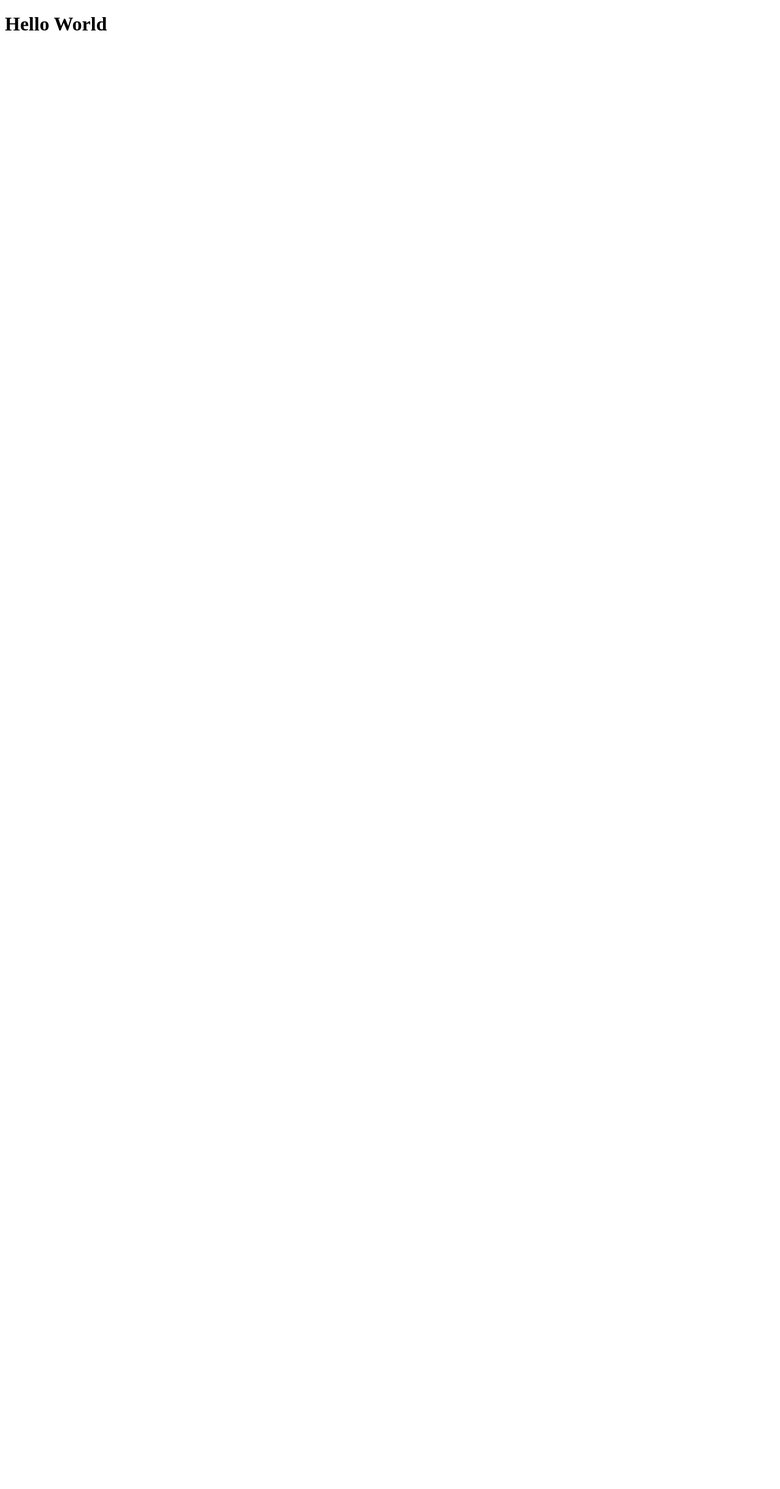
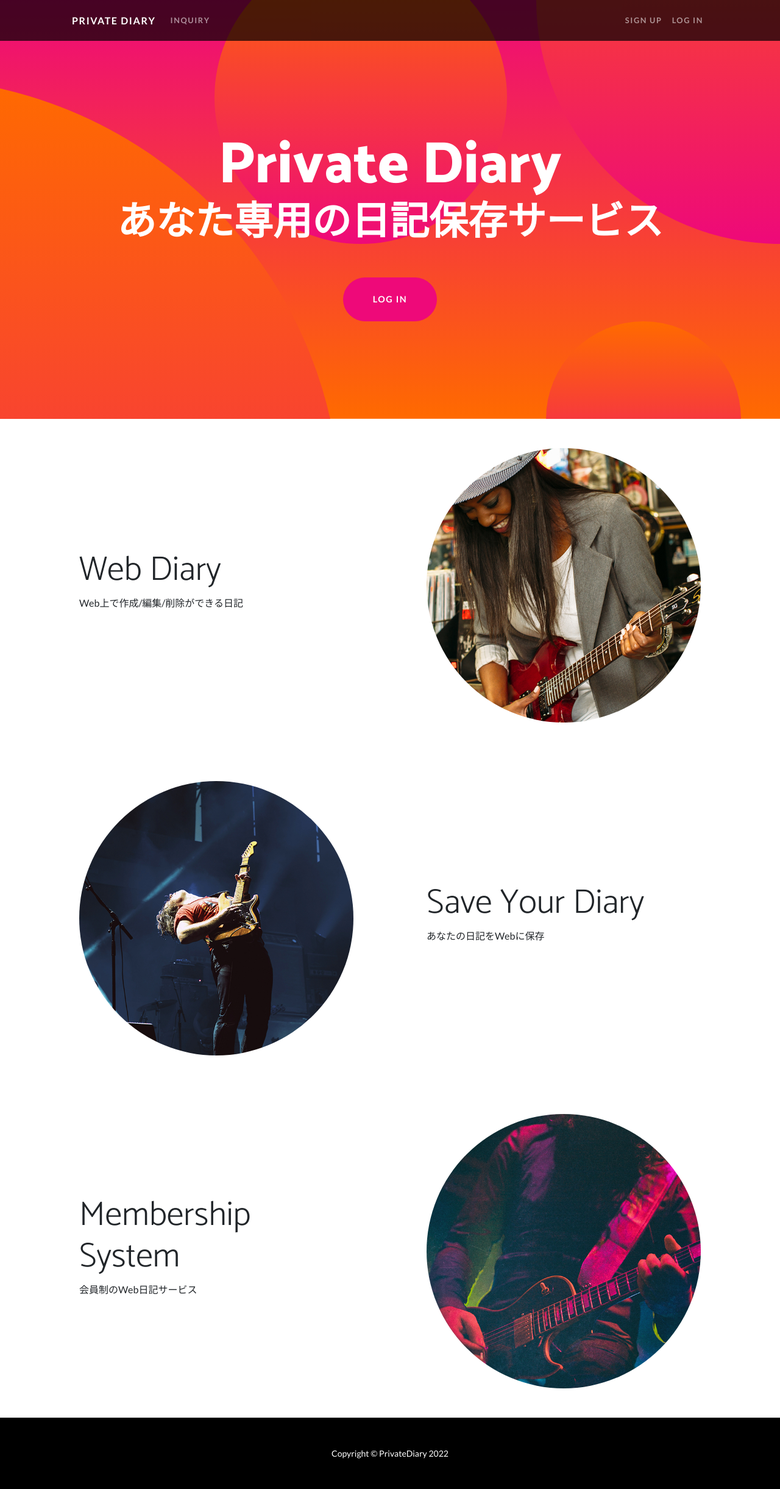
Before and after one commit to take-art/private_daily, a Django app: page / in a window 1280 px wide. Before the commit the page is almost empty. Shown: the whole page at 61% size. Before the commit the page ends 50 px from the top, so only its background shows below. Run offline with Django 4.2, Linux system fonts and the light colour scheme; parts of the project's set-up code (start-up, migrations or seed data) failed here and were passed over; some libraries are stand-ins or nearby versions.

Commit message:
create routing,view,form

```diff
--- a/diary/templates/base.html
+++ b/diary/templates/base.html
@@ -20,7 +20,7 @@
 
     <!--  My style  -->
     <link rel="stylesheet" type="text/css" href="{% static 'css/mystyle.css' %}">
-    {% block hend %}{% endblock %}
+    {% block head %}{% endblock %}
 
 </head>
 <body>
@@ -30,8 +30,8 @@
             <div class="container px-5">
                 <a class="navbar-brand" href="{% url 'diary:index' %}">PRIVATE DIARY</a>
                 <button class="navbar-toggler" type="button" data-bs-toggle="collapse"
-                        data-bs-taeget="#navbarResponsive" aris-controls="navbarResponsive"
-                        aria-expanded="false" aroa-label="Toggele navigation">
+                        data-bs-taeget="#navbarResponsive" aria-controls="navbarResponsive"
+                        aria-expanded="false" aria-label="Toggele navigation">
                     <span class="navbar-toggler-icon"></span></button>
                 <div class="collapse navbar-collapse" id="navbarResponsive">
                     <ul class="navbar-nav me-auto">
--- a/diary/templates/index.html
+++ b/diary/templates/index.html
@@ -5,7 +5,87 @@
     <title>トップページ</title>
 </head>
 <body>
-<h1>Hello World</h1>
+
+{% extends 'base.html' %}
+{% load static %}
+
+{% block title %}web上にあなた専用の日記ページを保存できるサービス|Private Diary{% endblock %}
+
+{% block header %}
+
+<header class="masthead text-center text-white">
+    <div class="masthead-content">
+        <div class="container">
+            <h1 class="masthead-heading mb-0">Private Diary</h1>
+            <h2 class="masthead-subheading mb-0">あなた専用の日記保存サービス</h2>
+            <a href="#" class="btn btn-primary btn-xl rounded-pill mt-5">LOG IN</a>
+        </div>
+    </div>
+    <div class="bg-circle-1 bg-circle"></div>
+    <div class="bg-circle-2 bg-circle"></div>
+    <div class="bg-circle-3 bg-circle"></div>
+    <div class="bg-circle-4 bg-circle"></div>
+</header>
+{% endblock %}
+
+{% block contents %}
+<section>
+    <div class="container">
+        <div class="row align-items-center">
+            <div class="col-lg-6 order-lg-2">
+                <div class="p-5">
+                    <img class="img-fluid rounded-circle" src="{% static 'assets/img/01.jpg'%}" alt="">
+                </div>
+            </div>
+            <div class="col-lg-6 order-lg-1">
+                <div class="p-5">
+                    <h2 class="display-4">Web Diary</h2>
+                    <p>Web上で作成/編集/削除ができる日記</p>
+                </div>
+            </div>
+        </div>
+    </div>
+</section>
+
+<section>
+    <div class="container">
+        <div class="row align-items-center">
+            <div class="col-lg-6">
+                <div class="p-5">
+                    <img class="img-fluid rounded-circle" src="{% static 'assets/img/02.jpg'%}" alt="">
+                </div>
+            </div>
+            <div class="col-lg-6">
+                <div class="p-5">
+                    <h2 class="display-4">Save Your Diary</h2>
+                    <p>あなたの日記をWebに保存</p>
+                </div>
+            </div>
+        </div>
+    </div>
+
+</section>
+
+<section>
+    <div class="container">
+        <div class="row align-items-center">
+            <div class="col-lg-6 order-lg-2">
+                <div class="p-5">
+                    <img class="img-fluid rounded-circle" src="{% static　'assets/img/03.jpg'%}" alt="">
+                </div>
+            </div>
+            <div class="col-lg-6 order-lg-1">
+                <div class="p-5">
+                    <h2 class="display-4">Membership System</h2>
+                    <p>会員制のWeb日記サービス</p>
+                </div>
+            </div>
+        </div>
+    </div>
+
+</section>
+{% endblock %}
+
 
 </body>
 </html>
--- a/diary/urls.py
+++ b/diary/urls.py
@@ -3,5 +3,6 @@ from . import views
 
 app_name = 'diary'
 urlpatterns = [
-    path('', views.IndexView.as_view(), name="index")
+    path('', views.IndexView.as_view(), name="index"),
+    path('inquiry/', views.InquiryView.as_view(), name="inquiry"),
 ]
--- a/diary/views.py
+++ b/diary/views.py
@@ -1,4 +1,9 @@
 from django.views import generic
+from.forms import InquiryForm
 
 class IndexView(generic.TemplateView):
     template_name = "index.html"
+
+class InquiryView(generic.FormView):
+    template_name = "inquiry.html"
+    form_class = InquiryForm
```
Also changed, not shown: diary/forms.py (added, +22 -0 lines).
